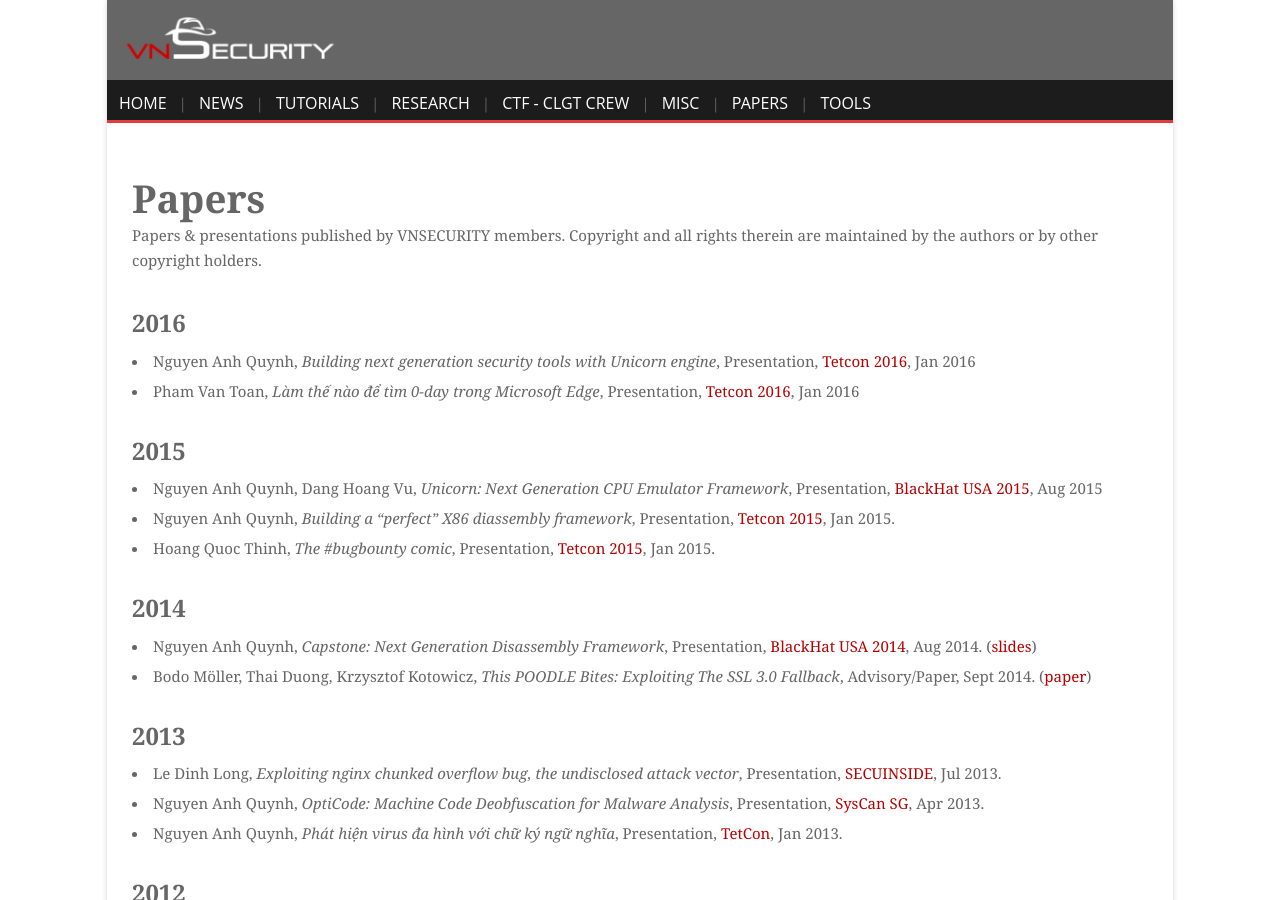
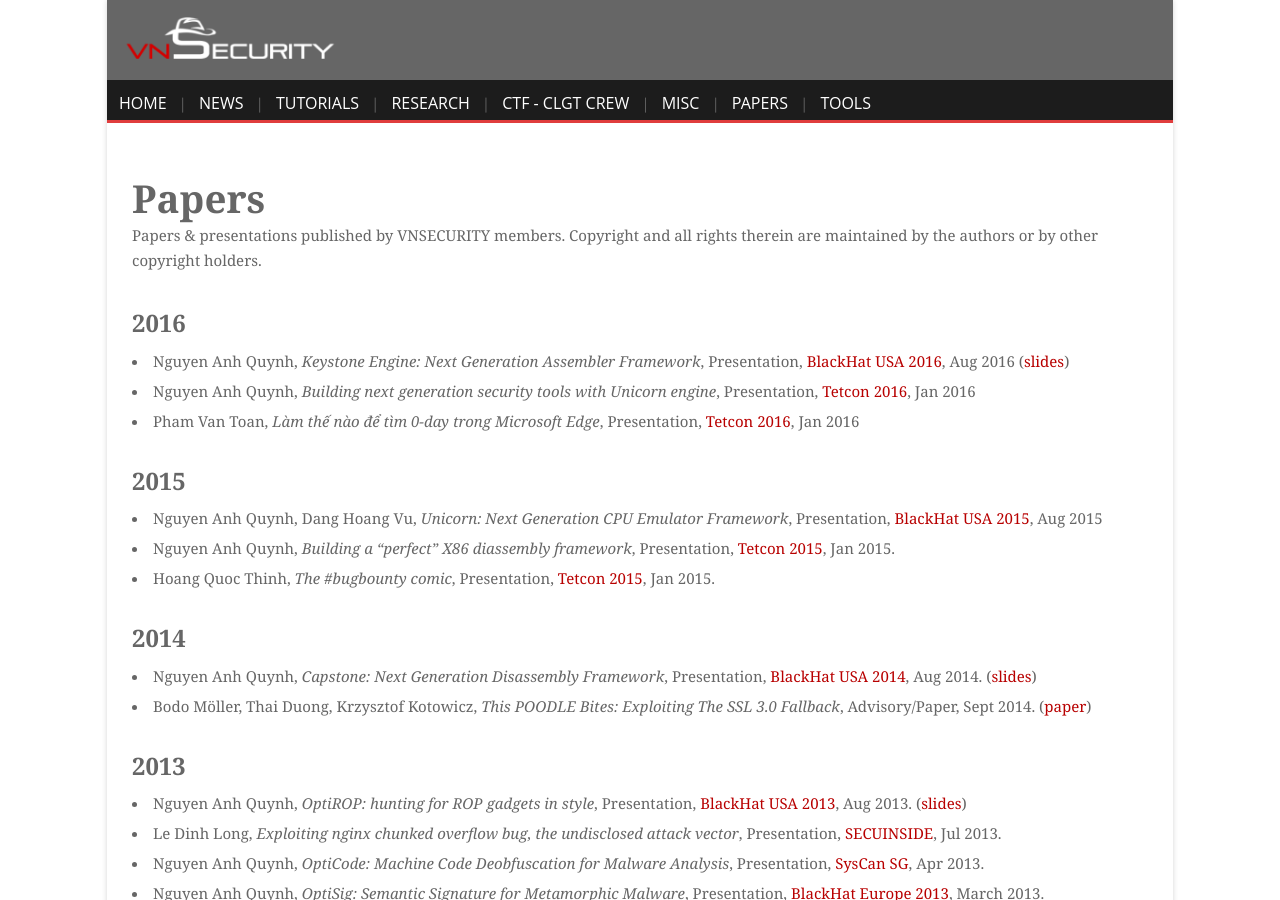
Before and after one commit to VNSECURITY/vnsecurity.github.io, a Jekyll site: the page built from papers.md, in a window 1280 px wide and 900 px high. Built offline with Jekyll 4.4.1, drawn with Linux system fonts in a browser that asks for light colours; comment, search, counter and statistics services are not loaded.

Commit message:
Update papers.md
add few missing papers

```diff
--- a/papers.md
+++ b/papers.md
@@ -14,7 +14,7 @@
 Papers & presentations published by VNSECURITY members. Copyright and all rights therein are maintained by the authors or by other copyright holders.
 
 ### 2016
-
+* Nguyen Anh Quynh, *Keystone Engine: Next Generation Assembler Framework*, Presentation, <a href="https://www.blackhat.com/us-16/briefings/schedule/#keystone-engine-next-generation-assembler-framework-3430" target="_blank">BlackHat USA 2016</a>, Aug 2016 (<a href="http://keystone-engine.org/docs/BHUSA2016-keystone.pdf" target="_blank">slides</a>)
 * Nguyen Anh Quynh, *Building next generation security tools with Unicorn engine*, Presentation, <a href="https://tetcon.org/saigon-2016/talks/building-next-generation-security-tools-with-unicorn-engine.html" target="_blank">Tetcon 2016</a>, Jan 2016
 * Pham Van Toan, *Làm thế nào để tìm 0-day trong Microsoft Edge*, Presentation, <a href="https://tetcon.org/saigon-2016/talks/lam-the-nao-de-tim-0day-trong-microsoft-edge.html" target="_blank">Tetcon 2016</a>, Jan 2016
 
@@ -30,9 +30,10 @@
 * Bodo Möller, Thai Duong, Krzysztof Kotowicz, *This POODLE Bites: Exploiting The SSL 3.0 Fallback*, Advisory/Paper, Sept 2014. (<a href="https://www.openssl.org/~bodo/ssl-poodle.pdf" target="_blank">paper</a>)
 
 ### 2013
-
+* Nguyen Anh Quynh, *OptiROP: hunting for ROP gadgets in style*, Presentation, <a href="https://www.blackhat.com/us-13/briefings.html#Anh" target="_blank">BlackHat USA 2013</a>, Aug 2013. (<a href="https://media.blackhat.com/us-13/US-13-Quynh-OptiROP-Hunting-for-ROP-Gadgets-in-Style-Slides.pdf" target="_blank">slides</a>)
 *   Le Dinh Long, *Exploiting nginx chunked overflow bug, the undisclosed attack vector*, Presentation, <a href="http://www.secuinside.com" target="_blank">SECUINSIDE</a>, Jul 2013.
 *   Nguyen Anh Quynh, *OptiCode: Machine Code Deobfuscation for Malware Analysis*, Presentation, <a href="http://syscan.org" target="_blank">SysCan SG</a>, Apr 2013.
+*   Nguyen Anh Quynh, *OptiSig: Semantic Signature for Metamorphic Malware*, Presentation, <a href="https://www.blackhat.com/eu-13/briefings.html#Quynh" target="_blank">BlackHat Europe 2013</a>, March 2013.
 *   Nguyen Anh Quynh, *Phát hiện virus đa hình với chữ ký ngữ nghĩa*, Presentation, <a href="http://tetcon.org" target="_blank">TetCon</a>, Jan 2013.
 
 ### 2012
```
